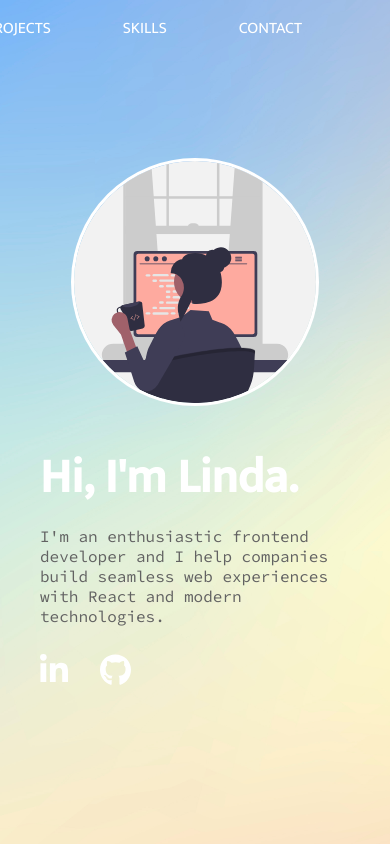
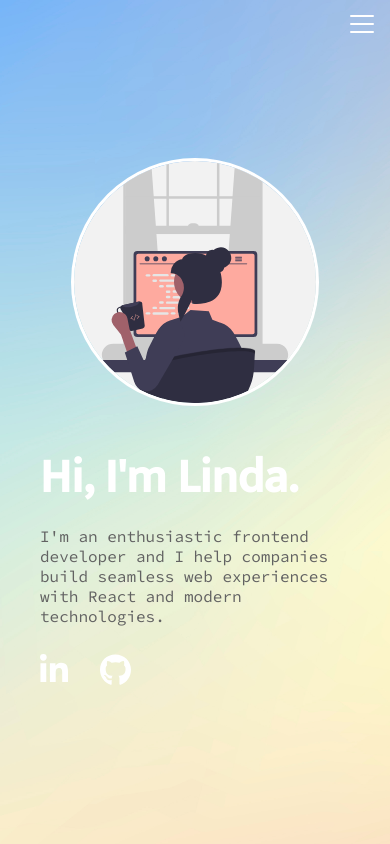
Before and after one commit to lindabertling/lindas-portfolio, a Next.js app: page / in a window 390 px wide. Shown: the top 844 px of the page. Built offline with nearby package versions, Linux system fonts and the light colour scheme; a web font is replaced by a local one.

Commit message:
working on media query for navigation + adding menu

```diff
--- a/src/components/Navbar.jsx
+++ b/src/components/Navbar.jsx
@@ -5,10 +5,28 @@ import Link from "next/link";
 import { FontAwesomeIcon } from "@fortawesome/react-fontawesome";
 import { faCircleUp } from "@fortawesome/free-solid-svg-icons";
 
+const HamburgerMenu = ({ isMenuOpen, handleClose }) => {
+  return (
+    <div
+      className={`${classes.hamburgerMenu} ${isMenuOpen ? classes.open : ""}`}
+      onClick={handleClose}
+    >
+      <div className={classes.bar}></div>
+      <div className={classes.bar}></div>
+      <div className={classes.bar}></div>
+    </div>
+  );
+};
+
 const Navbar = () => {
   const [showBackToTopIcon, setShowBackToTopIcon] = useState(false);
+  const [viewportWidth, setViewportWidth] = useState();
+  const [isMenuOpen, setIsMenuOpen] = useState(false);
 
   useEffect(() => {
+    setViewportWidth(window.innerWidth);
+    console.log(viewportWidth);
+
     const handleScroll = () => {
       const breakPoint = 600;
       const windowScroll = window.scrollY;
@@ -23,16 +41,24 @@ const Navbar = () => {
     return () => {
       window.removeEventListener("scroll", handleScroll);
     };
-  }, []);
+  }, [viewportWidth]);
+
+  const handleClose = () => {
+    setIsMenuOpen(false);
+  };
 
   return (
     <>
+      {viewportWidth > 600 ? (
         <div className={classes.navbarContainer}>
           <a href="/#about">About</a>
           <a href="/#projects">Projects</a>
           <a href="/#skills">Skills</a>
           <a href="/#contact">Contact</a>
         </div>
+      ) : (
+        <HamburgerMenu isMenuOpen={isMenuOpen} handleClose={handleClose} />
+      )}
       {showBackToTopIcon && (
         <div className={classes.backToTopIcon}>
           <Link href={"/#"}>
--- a/src/components/navbar.module.css
+++ b/src/components/navbar.module.css
@@ -26,4 +26,42 @@
   position: fixed;
   bottom: 24px;
   right: 24px;
+  z-index: 1;
 }
+
+.hamburgerMenu {
+  display: flex;
+  flex-direction: column;
+  justify-content: center;
+  align-items: center;
+  cursor: pointer;
+  width: 32px;
+  height: 24px;
+  position: fixed;
+  top: 12px;
+  right: 12px;
+}
+
+.bar {
+  width: 24px;
+  height: 3px;
+  border-radius: 2px;
+  background-color: #fff;
+  margin: 3px auto;
+  transition: transform 0.3s, opacity 0.3s;
+}
+
+.hamburgerMenu.open .bar:first-child {
+  transform: translateY(8px) rotate(45deg);
+}
+
+.hamburgerMenu.open .bar:nth-child(2) {
+  opacity: 0;
+}
+
+.hamburgerMenu.open .bar:last-child {
+  transform: translateY(-8px) rotate(-45deg);
+}
+
+@media (max-width: 600px) {
+}
```
Lines whose indentation alone changed are shown as unchanged.
